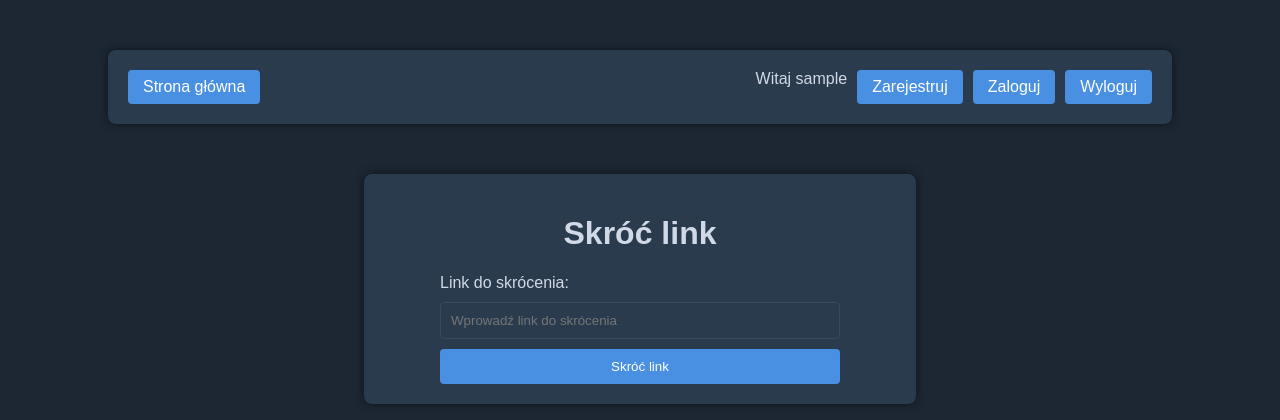
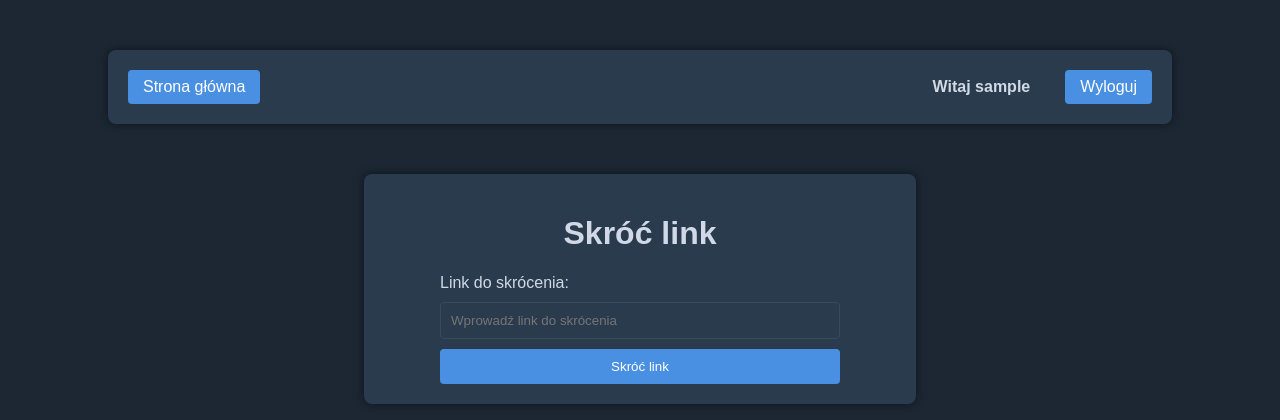
Before and after one commit to AdamWiercioch95/shorten_links_project, a Django app: page / in a window 1280 px wide. Shown: the top 420 px of the page. Run offline with Django 5.2, Linux system fonts and the light colour scheme; the visitor is signed in with stand-in values (Sample User, id 1).

Commit message:
user authentication for logout view, better view for top header

```diff
--- a/shorten_links_app/static/css/style.css
+++ b/shorten_links_app/static/css/style.css
@@ -31,6 +31,15 @@ body {
 
 .nav-button:hover {
     background-color: #357abd;
+}
+
+.welcome-message {
+    color: #d1d9e6;
+    font-weight: bold;
+    padding: 8px 15px;
+    background-color: #2a3b4e;
+    border-radius: 4px;
+    margin-right: 10px;
 }
 
 /* Container */
--- a/shorten_links_app/views.py
+++ b/shorten_links_app/views.py
@@ -1,4 +1,5 @@
-from django.contrib.auth import login, logout, authenticate
+from django.contrib.auth import login, logout
+from django.contrib.auth.mixins import LoginRequiredMixin
 from django.contrib.auth.models import User
 from django.shortcuts import render, redirect
 from django.views import View
@@ -64,7 +65,7 @@ class LoginView(View):
         return render(request, 'form.html', context)
 
 
-class LogoutView(View):
+class LogoutView(LoginRequiredMixin, View):
     def get(self, request):
         logout(request)
         return redirect('landing_page')
--- a/templates/base.html
+++ b/templates/base.html
@@ -18,10 +18,13 @@
     <div class="container">
             <a href="/" class="nav-button">Strona główna</a>
         <nav class="nav-buttons">
-            Witaj {{ user }}
+            {% if not user.is_authenticated %}
             <a href="{% url 'register' %}" class="nav-button">Zarejestruj</a>
             <a href="{% url 'login' %}" class="nav-button">Zaloguj</a>
-            <a href="{% url 'logout' %}" class="nav-button">Wyloguj</a>
+            {% else %}
+                <span class="welcome-message">Witaj {{ user }}</span>
+                <a href="{% url 'logout' %}" class="nav-button">Wyloguj</a>
+            {% endif %}
         </nav>
     </div>
 </header>
```
